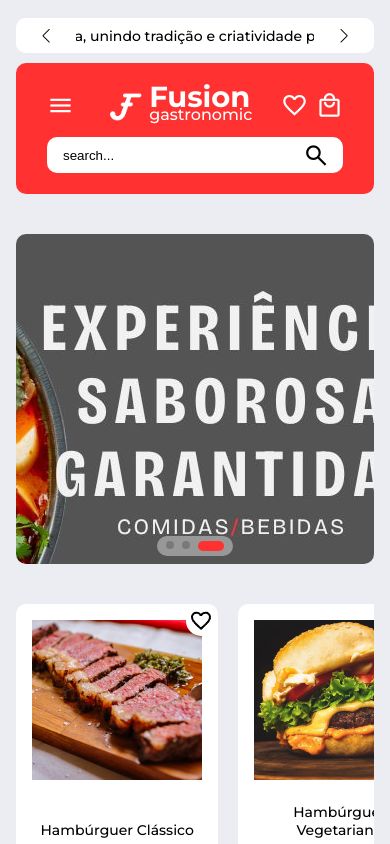
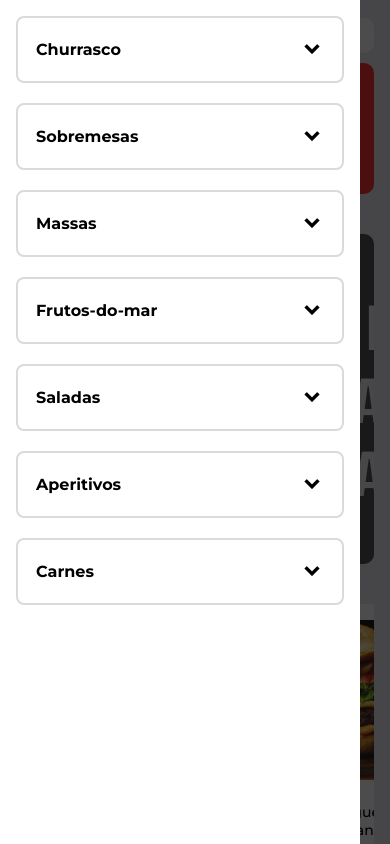
Before and after one commit to johnvmp275/gastronomica-fusion, a plain HTML site: page index.html in a window 390 px wide. Both pictures are taken after a click on the button "menu". Shown: the top 844 px of the page. Drawn offline with nearby package versions, Linux system fonts and the light colour scheme.

Commit message:
iniciando testes do menu mobile

```diff
--- a/css/cart.css
+++ b/css/cart.css
@@ -7,7 +7,7 @@
   max-width: 360px;
   width: 100%;
   height: 100%;
-  z-index: 100;
+  z-index: 200;
   transform: translateX(360px);
   transition: 0.5s;
 }
@@ -41,7 +41,7 @@ body.hidden {
   z-index: 100;
 }
 
-.cart.cart.active .background-black {
+body.hidden .background-black {
   display: block;
 }
 
@@ -163,3 +163,27 @@ body.hidden {
   font-size: 16px;
   color: var(--background-red);
 }
+
+.menu-sidebar {
+  position: fixed;
+  padding: 16px;
+  top: 0px;
+  left: 0px;
+  max-width: 360px;
+  width: 100%;
+  height: 100%;
+  z-index: 200;
+  background: var(--background-color);
+  transition: all 0.5s ease 0s;
+  transform: translateX(-360px);
+}
+
+.menu-mobile.active .menu-sidebar{
+  transform: translateX(0px);
+}
+
+.list-menu {
+  max-height: 650px;
+  height: 100%;
+  overflow-y: auto;
+}
--- a/css/geral.css
+++ b/css/geral.css
@@ -122,7 +122,8 @@ body {
   background: transparent;
 }
 
-.header-form input::placeholder {}
+.header-form input::placeholder {
+}
 
 .header-form input[type="search"]::-webkit-search-cancel-button {
   display: none;
@@ -195,7 +196,7 @@ body {
   display: block;
 }
 
-.sub-container>.navigation-container__dropdown {
+.sub-container > .navigation-container__dropdown {
   display: flex;
   /* justify-content: center; */
 }
@@ -477,7 +478,7 @@ body .rodape {
 
 .rodape-menu-lista-mobile {
   display: flex;
-  border: 2px solid #DADADA;
+  border: 2px solid #dadada;
   border-radius: 8px;
   width: 100%;
   flex-direction: column;
@@ -590,7 +591,6 @@ body .rodape {
 }
 
 @media (max-width: 720px) {
-
   .header-desktop,
   .menuMain,
   .instagram-post:nth-child(6),
@@ -598,7 +598,9 @@ body .rodape {
     display: none;
   }
 
-  .header-mobile {
+  .header-mobile,
+  .menu-mobile,
+  .rodape-lista-mobile {
     display: flex;
   }
 
@@ -649,8 +651,4 @@ body .rodape {
     flex-direction: column;
     width: 100%;
   }
-
-  .rodape-lista-mobile {
-    display: flex;
-  }
 }
--- a/index.html
+++ b/index.html
@@ -87,7 +87,7 @@
             <div class="header-mobile">
 
                 <div class="mobile-center-items">
-                    <button type="button">
+                    <button type="button" class="btn-menu-mobile">
                         <span class="material-symbols-outlined">
                             menu
                         </span>
@@ -122,8 +122,6 @@
                     </button>
                 </form>
             </div>
-
-
         </section>
         <nav class="menu containerMain">
             <ul class="menuMain">
@@ -197,8 +195,16 @@
                 </section>
             </div>
         </section>
+        <!-- menu mobile -->
+        <section class="menu-mobile">
+            <div class="menu-sidebar">
+                <div class="list-menu">
+
+                </div>
+            </div>
+        </section>
         <section class="cart">
-            <div class="background-black"></div>
+
             <div class="cartSide">
                 <div class="cart-topo">
                     <p>Carrinho Lateral</p>
@@ -306,6 +312,8 @@
         </section>
     </footer>
 
+    <div class="background-black"></div>
+
     <!-- Swiper JS -->
     <script src="https://cdn.jsdelivr.net/npm/swiper@11/swiper-bundle.min.js"></script>
 
--- a/js/modules/activeItem.js
+++ b/js/modules/activeItem.js
@@ -10,6 +10,9 @@ export default function activeCart() {
   const buttonBuy = document.querySelectorAll(".product-link");
   //====open list=====
   const listaBotoes = document.querySelectorAll(".menu-lista-mobile-topo");
+
+  const menuMobile = document.querySelector(".btn-menu-mobile");
+  const menuMobileContainer = document.querySelector(".menu-mobile")
 
   //====cart=====
 
@@ -35,17 +38,16 @@ export default function activeCart() {
 
   //====buy product=====
 
-  buttonBuy.forEach(button => {
+  buttonBuy.forEach((button) => {
     button.addEventListener("click", () => {
       cartRight.classList.add("active");
       body.classList.add("hidden");
     });
-
   });
 
   //====open list=====
 
-  listaBotoes.forEach(botao => {
+  listaBotoes.forEach((botao) => {
     botao.addEventListener("click", function () {
       botao.classList.toggle("rotate");
       const container = this.closest(".menu-lista-mobile-topo");
@@ -56,4 +58,15 @@ export default function activeCart() {
     });
   });
 
+  // =====menu mobile====
+
+  menuMobile.addEventListener("click", () => {
+    menuMobileContainer.classList.add("active");
+    body.classList.add("hidden");
+  });
+
+  backgroundClose.addEventListener("click", () => {
+    menuMobileContainer.classList.remove("active");
+    body.classList.remove("hidden");
+  });
 }
--- a/js/modules/fetchProducts.js
+++ b/js/modules/fetchProducts.js
@@ -465,6 +465,47 @@ export default function fetchProducts() {
     }
   }
 
+  async function fecthMenuMobile() {
+    try {
+      // Fetch do JSON do menu
+      const response = await fetch("./json/menu/menu.json"); // Substitua pelo caminho correto do seu arquivo JSON de menu
+      const menuData = await response.json();
+
+      // Geração dinâmica do menu
+      const menuContainer = document.querySelector(
+        ".list-menu"
+      );
+      menuContainer.innerHTML = generateMenuHTML(menuData.menu);
+
+        function generateMenuHTML(menu) {
+          let html = "";
+          menu.forEach((item) => {
+            html += `<ul class="rodape-menu-lista-mobile"> <div class="menu-lista-mobile-topo">
+          <span>${item.name}</span>
+          <button type="button" class="lista-open">
+              <span class="material-symbols-outlined ">
+                  expand_more
+              </span>
+                 </button>
+             </div>`;
+
+            if (item.submenus && item.submenus.length > 0) {
+              html += ` <ul class="sub-list-mobile">`;
+              item.submenus.forEach((subitem) => {
+                html += `<li  class="list-mobile-open"><a href="">${subitem.nvl1}</a></li>`;
+              });
+              html += `</ul>`;
+            }
+
+            html += `</ul>`;
+          });
+          return html;
+        }
+    } catch (error) {
+      console.error("Houve um erro ao buscar o menu:", error);
+    }
+  }
+
 
   async function fecthselos() {
     try {
@@ -513,6 +554,7 @@ export default function fetchProducts() {
     await fecthInstitucional();
     await fecthselos();
     await fecthInstitucionalMobile();
+    await fecthMenuMobile();
 
     initializeProduto();
 
@@ -524,6 +566,7 @@ export default function fetchProducts() {
     document.addEventListener("DOMContentLoaded", fecthInstitucional);
     document.addEventListener("DOMContentLoaded", fecthselos);
     document.addEventListener("DOMContentLoaded", fecthInstitucionalMobile);
+    document.addEventListener("DOMContentLoaded", fecthMenuMobile);
 
     activeItemsProducts();
     activeItem();
```
